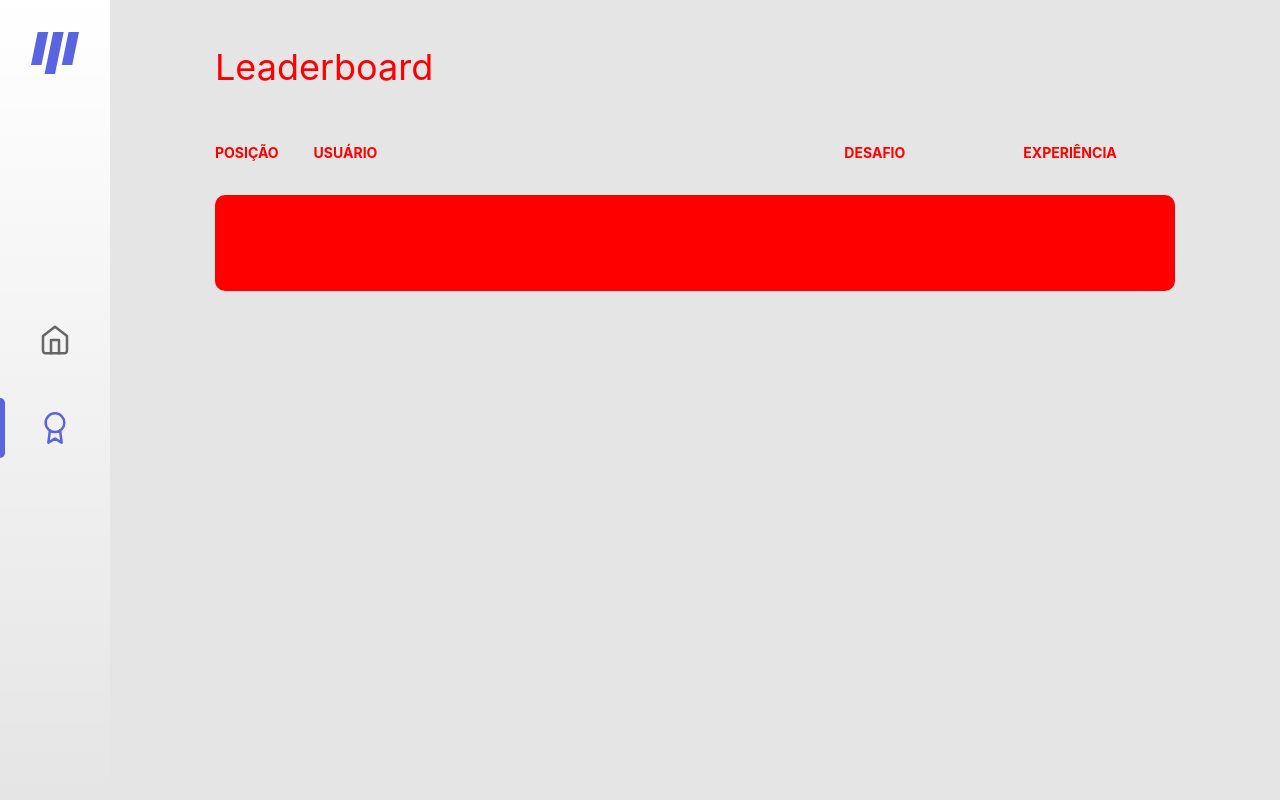
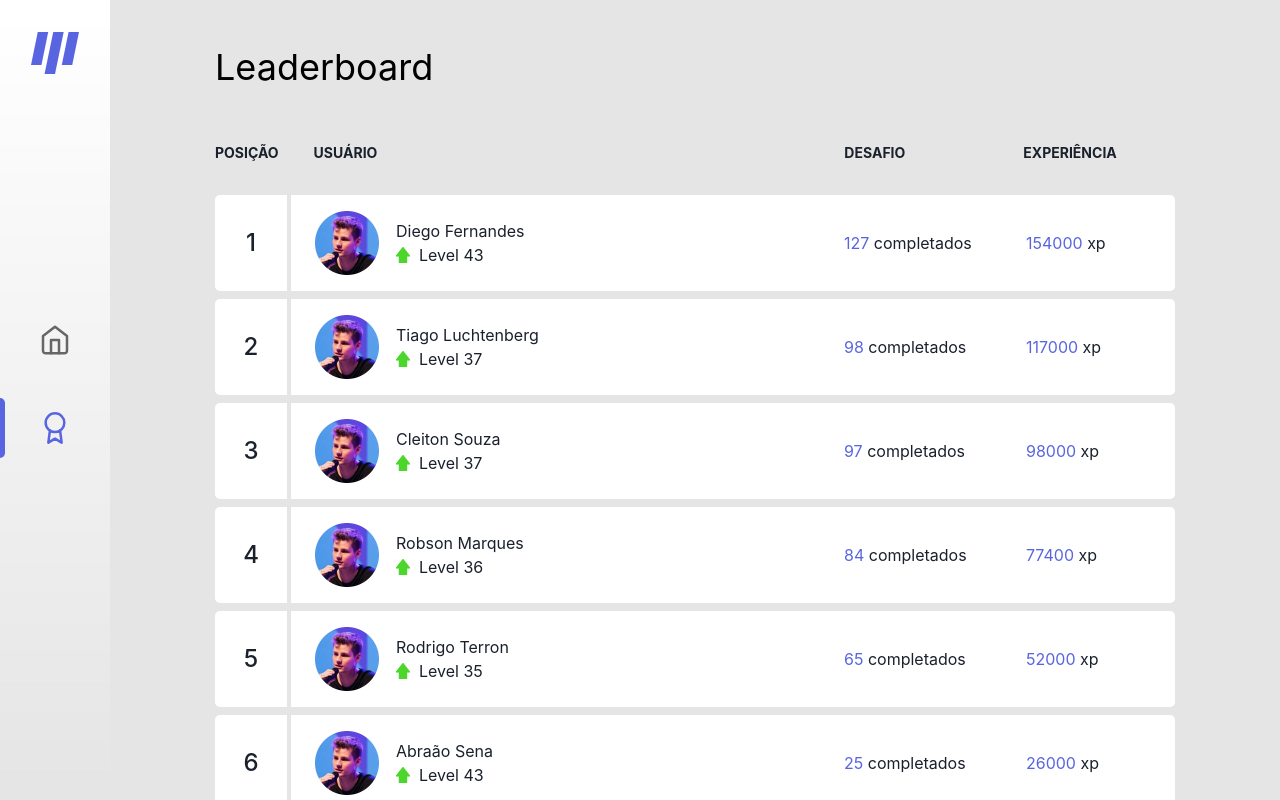
Before and after one commit to imneryy/Move-IT-Project, a Next.js app: page / in a window 1280 px wide. Both pictures are taken after a click on the link 14 px from the left and 428 px from the top of the page. Shown: the top 800 px of the page. Built offline with nearby package versions, Linux system fonts and the light colour scheme.

Commit message:
Update Leaderboard

```diff
--- a/src/components/Leaderboard/index.js
+++ b/src/components/Leaderboard/index.js
@@ -1,15 +1,13 @@
-import { Box, Flex, Stack, Text } from "@chakra-ui/react";
+import { Box, Flex, Grid, grid, Stack, Text } from "@chakra-ui/react";
+import { ArrowUpName, FotoDiegoFernandes } from "../UI/icons";
+import { LbItemsArray } from "./lb-items-array";
 
 export function Leaderboard() {
   return (
-    <Flex
-      flex="auto"
-      justifyContent="space-evenly"
-      alignItems="center"
-      flexDirection="column"
-    >
-      <Stack w="960px" h="100%" color="red">
+    <Flex flex="auto" alignItems="center" flexDirection="column">
+      <Stack w="960px" h="100%">
         <Text
+          color="black"
           fontWeight="600px"
           fontSize="36px"
           textAlign="start"
@@ -54,13 +52,68 @@ export function Leaderboard() {
             EXPERIÊNCIA
           </Text>
         </Flex>
-        <Box
-          w="100%"
-          h="96px"
-          bg="red"
-          marginTop="24px"
-          borderRadius="10px"
-        ></Box>
+
+        {LbItemsArray.map((item) => {
+          return (
+            <Grid w="100%" h="96px" gridTemplateColumns="72px auto" gap="4px">
+              <Flex
+                bgColor="white"
+                borderRadius="5px 0px 0px 5px"
+                alignItems="center"
+                justifyContent="space-around"
+              >
+                <Text fontSize="24px" fontWeight="500">
+                  {item.position}
+                </Text>
+              </Flex>
+              <Flex
+                bgColor="white"
+                borderRadius="0 5px 5px 0"
+                justifyContent="space-between"
+                alignItems="center"
+              >
+                <Flex alignItems="center">
+                  {item.image}
+                  <Box marginLeft="17px">
+                    <Text>{item.name}</Text>
+                    <Flex alignItems="center">
+                      <ArrowUpName />
+                      <Text marginLeft="9px">Level {item.level}</Text>
+                    </Flex>
+                  </Box>
+                </Flex>
+                <Flex>
+                  <Grid
+                    w="100%"
+                    h="96px"
+                    gridTemplateColumns="182px"
+                    alignItems="center"
+                  >
+                    <Text>
+                      <Text color="#5965E0" as="spam">
+                        {item.desafios}
+                      </Text>{" "}
+                      completados
+                    </Text>
+                  </Grid>
+                  <Grid
+                    w="100%"
+                    h="96px"
+                    gridTemplateColumns="149px"
+                    alignItems="center"
+                  >
+                    <Text>
+                      <Text alignItems="start" color="#5965E0" as="spam">
+                        {item.experiência}
+                      </Text>{" "}
+                      xp
+                    </Text>
+                  </Grid>
+                </Flex>
+              </Flex>
+            </Grid>
+          );
+        })}
       </Stack>
     </Flex>
   );
--- a/src/components/Leaderboard/lb-items-array.js
+++ b/src/components/Leaderboard/lb-items-array.js
@@ -1,65 +1,148 @@
+import { ArrowUpName, FotoDiegoFernandes } from "../UI/icons";
+
 export const LbItemsArray = [
   {
     position: "1",
-    photo: "#",
+    image: <FotoDiegoFernandes marginLeft="24px" />,
     name: "Diego Fernandes",
-    levelSvg: "#",
-    level: "Level 43",
-    desafios: "#",
+
+    level: "43",
+    desafios: "127",
+    experiência: "154000",
+  },
+  {
+    position: "2",
+    image: <FotoDiegoFernandes marginLeft="24px" />,
+    name: "Tiago Luchtenberg",
+
+    level: "37",
+    desafios: "98",
+    experiência: "117000",
+  },
+  {
+    position: "3",
+    image: <FotoDiegoFernandes marginLeft="24px" />,
+    name: "Cleiton Souza",
+
+    level: "37",
+    desafios: "97",
+    experiência: "98000",
+  },
+  {
+    position: "4",
+    image: <FotoDiegoFernandes marginLeft="24px" />,
+    name: "Robson Marques",
+
+    level: "36",
+    desafios: "84",
+    experiência: "77400",
+  },
+  {
+    position: "5",
+    image: <FotoDiegoFernandes marginLeft="24px" />,
+    name: "Rodrigo Terron",
+
+    level: "35",
+    desafios: "65",
+    experiência: "52000",
+  },
+  {
+    position: "6",
+    image: <FotoDiegoFernandes marginLeft="24px" />,
+    name: "Abraão Sena",
+
+    level: "43",
+    desafios: "25",
+    experiência: "26000",
+  },
+  {
+    position: "7",
+    image: <FotoDiegoFernandes marginLeft="24px" />,
+    name: "Diego Fernandes",
+
+    level: "43",
+    desafios: "127",
+    experiência: "154000",
+  },
+  {
+    position: "8",
+    image: <FotoDiegoFernandes marginLeft="24px" />,
+    name: "Diego Fernandes",
+
+    level: "43",
+    desafios: "127",
     experiência: "154000",
   },
   {
     position: "1",
-    photo: "#",
+    image: <FotoDiegoFernandes marginLeft="24px" />,
     name: "Diego Fernandes",
-    levelSvg: "#",
-    level: "Level 43",
-    desafios: "#",
+
+    level: "43",
+    desafios: "127",
     experiência: "154000",
   },
   {
-    position: "1",
-    photo: "#",
+    position: "2",
+    image: <FotoDiegoFernandes marginLeft="24px" />,
+    name: "Tiago Luchtenberg",
+
+    level: "37",
+    desafios: "98",
+    experiência: "117000",
+  },
+  {
+    position: "3",
+    image: <FotoDiegoFernandes marginLeft="24px" />,
+    name: "Cleiton Souza",
+
+    level: "37",
+    desafios: "97",
+    experiência: "98000",
+  },
+  {
+    position: "4",
+    image: <FotoDiegoFernandes marginLeft="24px" />,
+    name: "Robson Marques",
+
+    level: "36",
+    desafios: "84",
+    experiência: "77400",
+  },
+  {
+    position: "5",
+    image: <FotoDiegoFernandes marginLeft="24px" />,
+    name: "Rodrigo Terron",
+
+    level: "35",
+    desafios: "65",
+    experiência: "52000",
+  },
+  {
+    position: "6",
+    image: <FotoDiegoFernandes marginLeft="24px" />,
+    name: "Abraão Sena",
+
+    level: "43",
+    desafios: "25",
+    experiência: "26000",
+  },
+  {
+    position: "7",
+    image: <FotoDiegoFernandes marginLeft="24px" />,
     name: "Diego Fernandes",
-    levelSvg: "#",
-    level: "Level 43",
-    desafios: "#",
+
+    level: "43",
+    desafios: "127",
     experiência: "154000",
   },
   {
-    position: "1",
-    photo: "#",
+    position: "8",
+    image: <FotoDiegoFernandes marginLeft="24px" />,
     name: "Diego Fernandes",
-    levelSvg: "#",
-    level: "Level 43",
-    desafios: "#",
-    experiência: "154000",
-  },
-  {
-    position: "1",
-    photo: "#",
-    name: "Diego Fernandes",
-    levelSvg: "#",
-    level: "Level 43",
-    desafios: "#",
-    experiência: "154000",
-  },
-  {
-    position: "1",
-    photo: "#",
-    name: "Diego Fernandes",
-    levelSvg: "#",
-    level: "Level 43",
-    desafios: "#",
-    experiência: "154000",
-  },
-  {
-    position: "1",
-    photo: "#",
-    name: "Diego Fernandes",
-    levelSvg: "#",
-    level: "Level 43",
-    desafios: "#",
+
+    level: "43",
+    desafios: "127",
     experiência: "154000",
   },
 ];
--- a/src/components/SideMenu/index.js
+++ b/src/components/SideMenu/index.js
@@ -13,7 +13,8 @@ export function SideMenu({
   return (
     <>
       <Stack
-        position="relative"
+        position="sticky"
+        top="0"
         justifyContent="center"
         bg="linear-gradient(180deg, #FFFFFF 0%, rgba(255, 255, 255, 0) 100%)"
         height="100vh"
--- a/src/components/UI/icons/index.js
+++ b/src/components/UI/icons/index.js
@@ -1,3 +1,6 @@
+import { Image } from "@chakra-ui/react";
+import FotoDiego from "../../../assets/FotoDiego.png";
+
 export function HomeIcon({ isOpen }) {
   return (
     <svg
@@ -171,3 +174,6 @@ export function ArrowBoxRight() {
     </svg>
   );
 }
+export function FotoDiegoFernandes({ ...rest }) {
+  return <Image src={FotoDiego.src} w="64px" {...rest} />;
+}
```
Also changed, not shown: src/assets/FotoDiego.png (added).
